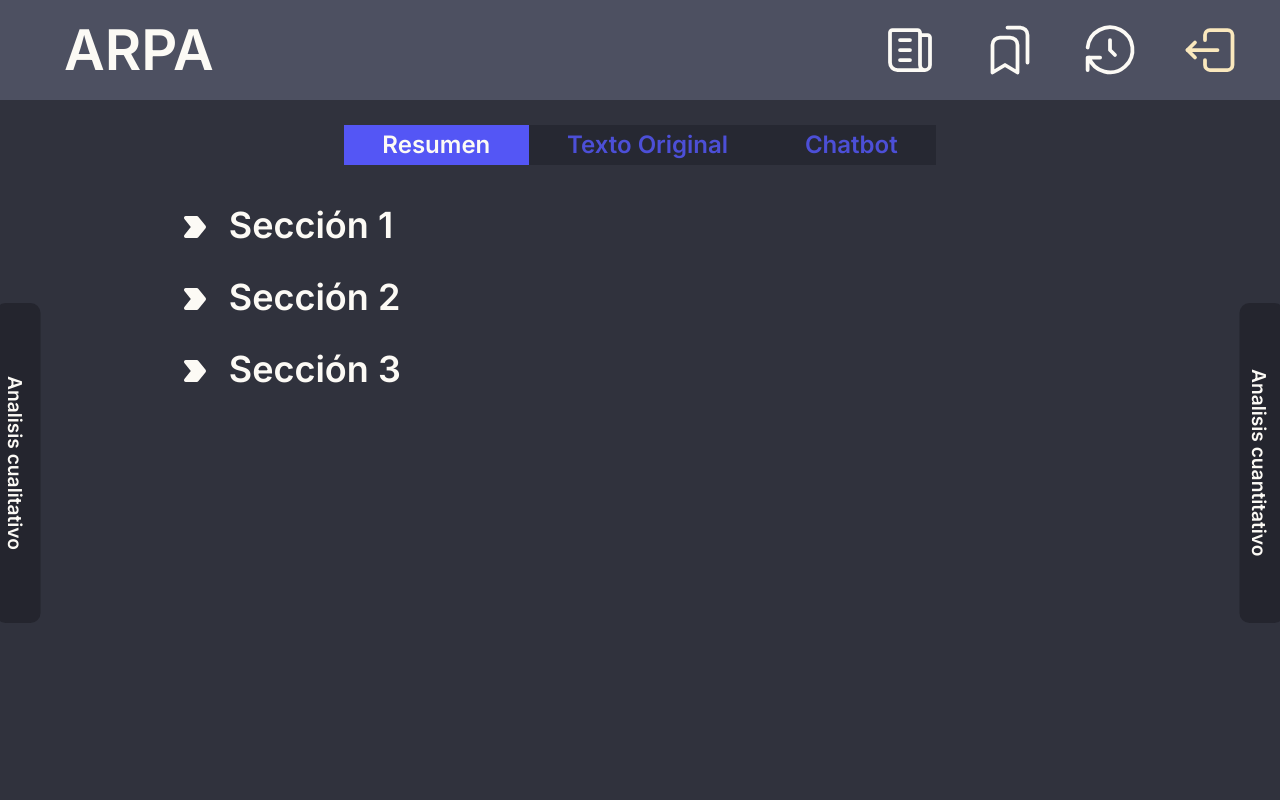
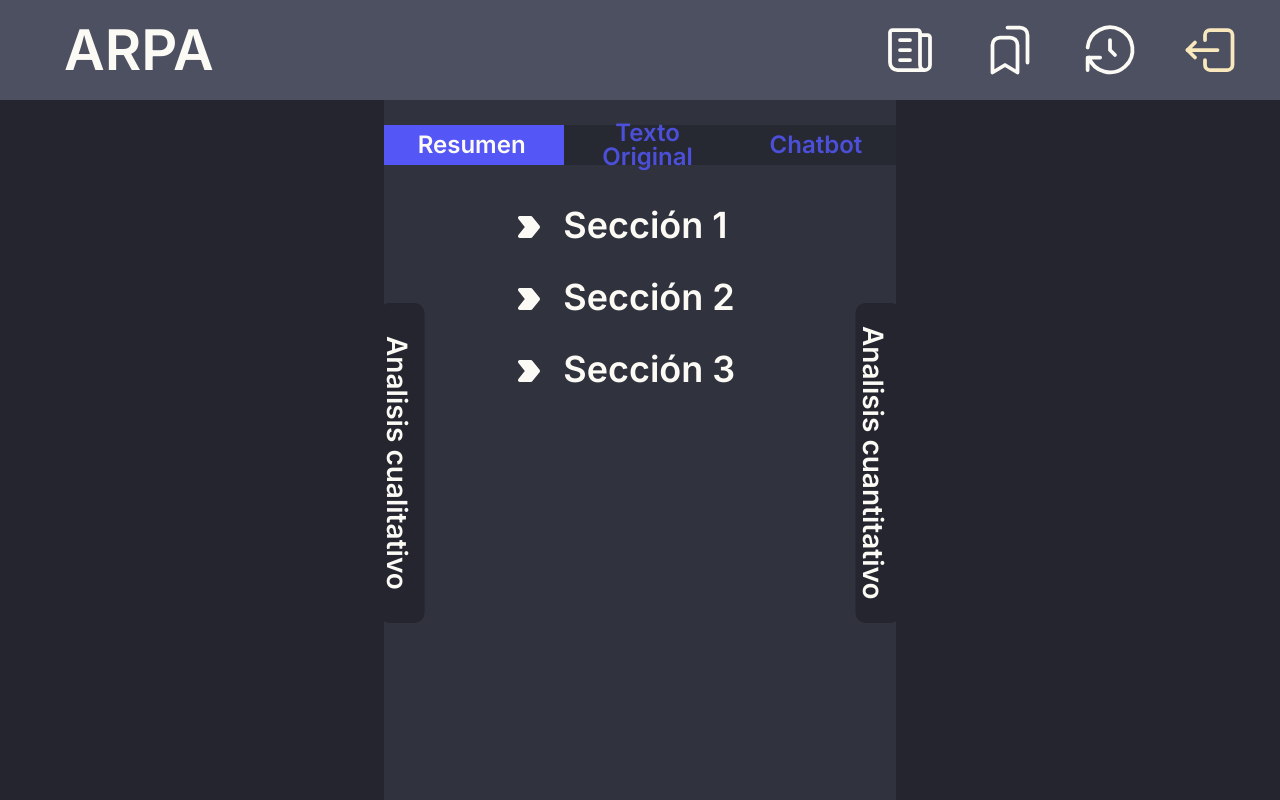
Before and after one commit to raxhacks/arpa-softtek, a Next.js app in the folder frontend/: page /Analisis in a window 1280 px wide. Built offline with nearby package versions, Linux system fonts and the light colour scheme.

Commit message:
"Traducir" la pagina de analisis a tailwind

```diff
--- a/frontend/app/(main)/Analisis/Analisis.css
+++ b/frontend/app/(main)/Analisis/Analisis.css
@@ -1,302 +1,20 @@
-div.ARPA_header{
-    background-color: rgb(77, 80, 97);
-    font-size: 200%;
-    color: rgb(252, 250, 245);
-    position: fixed;
-    top: 0;
-    height: 15vw;
-    max-height: 75px;
-    width: 100%;
-    display: flex;
-    align-items: center;
-    justify-content: center;
-    z-index: 2;
-  }
-  @media screen and (min-width: 768px){
-    div.ARPA_header{
-      background-color: rgb(77, 80, 97);
-      font-size: 200%;
-      color: rgb(252, 250, 245);
-      position: fixed;
-      top: 0;
-      height: 25vw;
-      max-height: 100px;
-      width: 100%;
-      display: flex;
-      align-items: center;
-      justify-content: space-between;
-    }
+@tailwind base;
+@tailwind components;
+@tailwind utilities;
+
+  /*COSAS DE SIDE BAR*/
+  .sideBarButton{
+    writing-mode: vertical-rl;
+    transition: 0.4s ease-in;
   }
 
-  div.sections_header{
-    background-color: rgb(77, 80, 97);
-    font-size: 200%;
-    color: rgb(252, 250, 245);
-    position: fixed;
-    bottom: 0;
-    height: 25vw;
-    max-height: 100px;
-    width: 100%;
-    display: flex;
-    align-items: center;
-    justify-content: center;
-    z-index: 2;
-  }
-  @media only screen and (min-width: 768px){
-    div.sections_header{
-      background-color: transparent;
-      font-size: 200%;
-      color: rgb(252, 250, 245);
-      position: fixed;
-      top: 0;
-      height: 25vw;
-      max-height: 100px;
-      width: 50%;
-      margin-left: 50%;
-      display: flex;
-      align-items: center;
-      justify-content: flex-end;
-    }
-  }
-
-  .headerText{
-    display: inline;
-    vertical-align: middle;
-    font-size: 175%;
-  }
-  @media screen and (min-width: 768px){
-    .headerText{
-      padding-left: 5%;
-      display: inline;
-      vertical-align: middle;
-      font-size: 175%;
-    }
-  }
-
-  div.sectionGroup{
-    float: inline-end;
-    background-color: transparent;
-    vertical-align: middle;
-  }
-  @media screen and (min-width: 768px){
-    div.sectionGroup{
-      float: inline-end;
-      background-color: transparent;
-      vertical-align: middle;
-      padding-right: 5%;
-    }
-  }
-
-  button.sections{
-    border-width: 0px;
-    background-color: transparent;
-    color: rgb(252, 250, 245);
-    vertical-align: middle;
-    padding: 0% 0% 0% 0%;
-  }
-  button.sections:hover{
-    color: rgb(232, 221, 197);
-  }
-  button.sections:active{
-    color: rgb(217, 189, 122)
-  }
-
-  button.arrow{
-    border-width: 0px;
-    background-color: transparent;
-    vertical-align: middle;
-    margin-left: 3%;
-    color: rgb(252, 250, 245);
-  }
-  button.arrow:hover{
-    color: rgb(188, 186, 181);
-  }
-  button.arrow:active{
-    color: rgb(86, 85, 83);
-  }
-
-  .text{
-    color: rgb(252, 250, 245);
-  }
-  @media only screen and (min-width: 768px){
-    .text{
-      color: rgb(252, 250, 245);
-      margin-left: 10vw;
-      margin-right: 10vw;
-      margin-top: 5vh;
-      font-size: 1.5vw;
-    }
-  }
-
-  /*COSAS DEL CENTER*/
-  .main{
-    background-color: rgb(48, 50, 61);
-    padding-top: 15vh;
-    padding-bottom: 20vh;
-    font-weight: 600;
-  }
-  @media only screen and (min-width: 768px){
-    .main{
-      background-color: rgb(48, 50, 61);
-      padding-top: 125px;
-      padding-bottom: 0;
-      height: 100vh;
-      font-weight: 600;
-      flex-basis: 93vw;
-    }
-  }
-
-  .center{
-    display: flex;
-    align-items: center;
-    justify-content: center;
-    overflow-y: scroll;
-    overflow-x: hidden;
-  }
-  .center::-webkit-scrollbar{
-    width: 0vw;
-  }
-
-  /*COSAS DEL TAB BAR LEFT*/
-  .sideBarLeft_button{
-    position: fixed;
-    left: 30%;
-    writing-mode: vertical-rl;
-    height: 40%;
-    width: 3.5vw;
-    border-radius: 10px;
-    margin-top: 125px;
-    padding-right: 0.5vw;
-    background-color: rgb(36, 37, 46);
-    color: rgb(252, 250, 245);
-    font-size: 1.5vw;
-    transform: translateX(-10%);
-    font-weight: 600;
+  .sideBar{
     transition: 0.4s ease-in;
-  }
-  .sideBarLeft_button-closed{
-    left: 0%;
-  }
-  .sideBarLeft_button:hover{
-    background-color: #F5C556;
-    color: rgb(36, 37, 46);
-  }
-
-  .sideBarLeftSpace{
-    background-color: transparent;
-    width: 30vw;
-    height: 100%;
-    transition: 0.4s ease-in;
-    padding-top: 125px;
-  }
-  .sideBarLeftSpace-closed{
-    width: 0vw;
-  }
-
-  .sideBarLeft{
-    position: fixed;
-    left: 0;
-    top: 0;
-    bottom: 0;
-    background-color: rgb(36, 37, 46);
-    width: 30vw;
-    transition: 0.4s ease-in;
-    padding-top: 125px;
-    z-index: 1;
-  }
-  .sideBarLeft-closed{
-    width: 0vw;
   }
 
   .leftText{
-    color: rgb(252, 250, 245);
-    width: 29.8vw;
-    position: fixed;
-    left: 0;
-    top: 0;
-    bottom: 0;
     transition: 0.4s ease-in;
-    margin-top: 15vh;
-    padding-left: 1vw;
-    padding-right: 1vw;
-    padding-top: 2vh;
-    text-align: left;
     direction: rtl;
-    overflow-x: hidden;
-    overflow-y: scroll;
-  }
-  .leftText-closed{
-    left: -30%;
-  }
-
-  /*COSAS DEL TAB BAR Right*/
-  .sideBarRight_button{
-    position: fixed;
-    right: 30%;
-    writing-mode: vertical-rl;
-    height: 40%;
-    width: 3.5vw;
-    border-radius: 10px;
-    margin-top: 125px;
-    padding-right: 0.5vw;
-    background-color: rgb(36, 37, 46);
-    color: rgb(252, 250, 245);
-    font-size: 1.5vw;
-    transform: translateX(10%);
-    font-weight: 600;
-    transition: 0.4s ease-in;
-  }
-  .sideBarRight_button-closed{
-    right: 0%;
-  }
-  .sideBarRight_button:hover{
-    background-color: #F5C556;
-    color: rgb(36, 37, 46);
-  }
-
-  .sideBarRightSpace{
-    background-color: transparent;
-    width: 30vw;
-    height: 100%;
-    transition: 0.4s ease-in;
-    padding-top: 125px;
-  }
-  .sideBarRightSpace-closed{
-    width: 0vw;
-  }
-
-  .sideBarRight{
-    position: fixed;
-    top: 0;
-    bottom: 0;
-    right: 0;
-    background-color: rgb(36, 37, 46);
-    width: 30vw;
-    transition: 0.4s ease-in;
-    padding-top: 125px;
-    z-index: 1;
-  }
-  .sideBarRight-closed{
-    width: 0vw;
-  }
-
-  .rightText{
-    color: rgb(252, 250, 245);
-    width: 29.8vw;
-    position: fixed;
-    right: 0;
-    top: 0;
-    bottom: 0;
-    transition: 0.4s ease-in;
-    margin-top: 15vh;
-    padding-left: 1vw;
-    padding-right: 1vw;
-    padding-top: 2vh;
-    overflow-x: hidden;
-    overflow-y: scroll;
-  }
-  .rightText-closed{
-    right: -30%;
   }
 
   /*COSAS DEL SCROLLBAR*/
--- a/frontend/app/(main)/Analisis/page.tsx
+++ b/frontend/app/(main)/Analisis/page.tsx
@@ -46,7 +46,7 @@ function Content(center: any) {
   const viewerURL = `https://docs.google.com/viewer?url=${encodedUrl}&embedded=true`;
   if(center.currentTab === "Resumen"){
     return(
-      <div className="text">
+      <div className="text-[#FCFAF5] text-[3vh] mx-[10vw] mt-[5vh]">
         <Collapsible trigger={SectionTitle("Sección 1")} triggerWhenOpen={SectionTitleOpen("Sección 1")} transitionTime={150} className="my-7">
           <div className="pl-14">
             Lorem ipsum dolor sit amet, consectetur adipiscing elit, sed do eiusmod tempor incididunt ut labore et dolore magna aliqua.
@@ -76,7 +76,7 @@ function Content(center: any) {
   }
   else if(center.currentTab === "Texto Original"){
     return(
-      <div className="text h-screen">
+      <div className="text-[#FCFAF5] text-[3vh] mx-[10vw] mt-[5vh] h-screen">
         <iframe
             src={viewerURL}
             width="100%"
@@ -87,7 +87,7 @@ function Content(center: any) {
   }
   else if(center.currentTab === "Chatbot"){
     return(
-      <div className="text">
+      <div className="text-[#FCFAF5] text-[3vh] mx-[10vw] mt-[5vh]">
         <Chat />
       </div>
     );
@@ -145,33 +145,38 @@ function MostrarAnalisis() {
     setTab(value)
   }
   return (
-    <div className="flex items-center justify-center overflow-y-scroll overflow-x-hiddden">
-      < Header />
-      <div className="flex items-center">
-        <div className={cx("sideBarLeft", {"sideBarLeft-closed":!leftBarOpen})}>
-          <p className={cx("leftText", {"leftText-closed":!leftBarOpen})}>
+    <div className="flex items-top justify-center">
+      <Header />
+      <div className="flex items-center h-screen">
+        <div className={cx("sideBar fixed left-0 top-0 bottom-0 bg-[#24252E] w-[30vw] pt-[125px] z-10", {"w-0":!leftBarOpen})}>
+          <p className={cx("leftText text-[#FCFAF5] text-left w-[29.8vw] fixed left-0 top-0 bottom-0 mt-[125px] px-[1vw] overflow-x-hidden overflow-y-scroll",
+          {"left-[-30vw]":!leftBarOpen})}>
             <LeftBarContent />
           </p>
         </div>
-        <div className={cx("sideBarLeftSpace", {"sideBarLeftSpace-closed":!leftBarOpen})} />
-        <button onClick={() => {setLeftBar(!leftBarOpen), setRightBar(false)}} className={cx("sideBarLeft_button", {"sideBarLeft_button-closed":!leftBarOpen})}>
+        <div className={cx("sideBar bg-transparent w-[30vw] h-[100vh] pt-[125px]", {"w-0":!leftBarOpen})} />
+        <button onClick={() => {setLeftBar(!leftBarOpen), setRightBar(false)}}
+        className={cx("sideBarButton fixed bg-[#24252E] text-[#FCFAF5] text-[3.5vh] left-[30vw] h-[40vh] w-[3.5vw] rounded-[10px] mt-[125px] pr-[0.5vw] font-semibold translate-x-[-10%] hover:bg-[#F5C556] hover:text-[#24252E]",
+        {"left-[0px]":!leftBarOpen})}>
           Analisis cualitativo
         </button>
       </div>
-      <div className="main">
-        <meta name="viewport" content="width=device-width, initial-scale=1.0"></meta>
+      <div className="bg-[#30323D] pt-[125px] bottom-0 font-semibold basis-[93vw]">
         <div className="flex items-center justify-center">
           <Segmented options={["Resumen", "Texto Original", "Chatbot"]} onChange={(value) => handleTabChange(value)} />
         </div>
         <Content currentTab={currentTab}/>
       </div>
-      <div className="flex items-center h-screen overflow-x-hidden">
-        <button onClick={() => {setRightBar(!rightBarOpen), setLeftBar(false)}} className={cx("sideBarRight_button", {"sideBarRight_button-closed":!rightBarOpen})}>
+      <div className="flex items-center h-screen">
+        <button onClick={() => {setRightBar(!rightBarOpen), setLeftBar(false)}}
+        className={cx("sideBarButton fixed bg-[#24252E] text-[#FCFAF5] text-[3.5vh] right-[30vw] h-[40vh] w-[3.5vw] rounded-[10px] mt-[125px] pr-[0.5vw] font-semibold translate-x-[10%] hover:bg-[#F5C556] hover:text-[#24252E]",
+        {"right-[0vw]":!rightBarOpen})}>
           Analisis cuantitativo
         </button>
-        <div className={cx("sideBarRightSpace", {"sideBarRightSpace-closed":!rightBarOpen})} />
-        <div className={cx("sideBarRight", {"sideBarRight-closed":!rightBarOpen})}>
-          <p className={cx("rightText", {"rightText-closed":!rightBarOpen})}>
+        <div className={cx("sideBar bg-transparent w-[30vw] h-[100vh] pt-[125px]", {"w-0":!rightBarOpen})} />
+        <div className={cx("sideBar fixed right-0 top-0 bottom-0 bg-[#24252E] w-[30vw] pt-[125px] z-10", {"w-0":!rightBarOpen})}>
+          <p className={cx("sideBar text-[#FCFAF5] text-left w-[29.8vw] fixed right-0 top-0 bottom-0 mt-[125px] px-[1vw] overflow-x-hidden overflow-y-scroll",
+          {"right-[-30vw]":!rightBarOpen})}>
             <RightBarContent />
           </p>
         </div>
--- a/frontend/app/globals.css
+++ b/frontend/app/globals.css
@@ -11,3 +11,6 @@
 body {
   background-color: rgb(48, 50, 61);
 }
+body::-webkit-scrollbar{
+  width: 0vw;
+}
```
